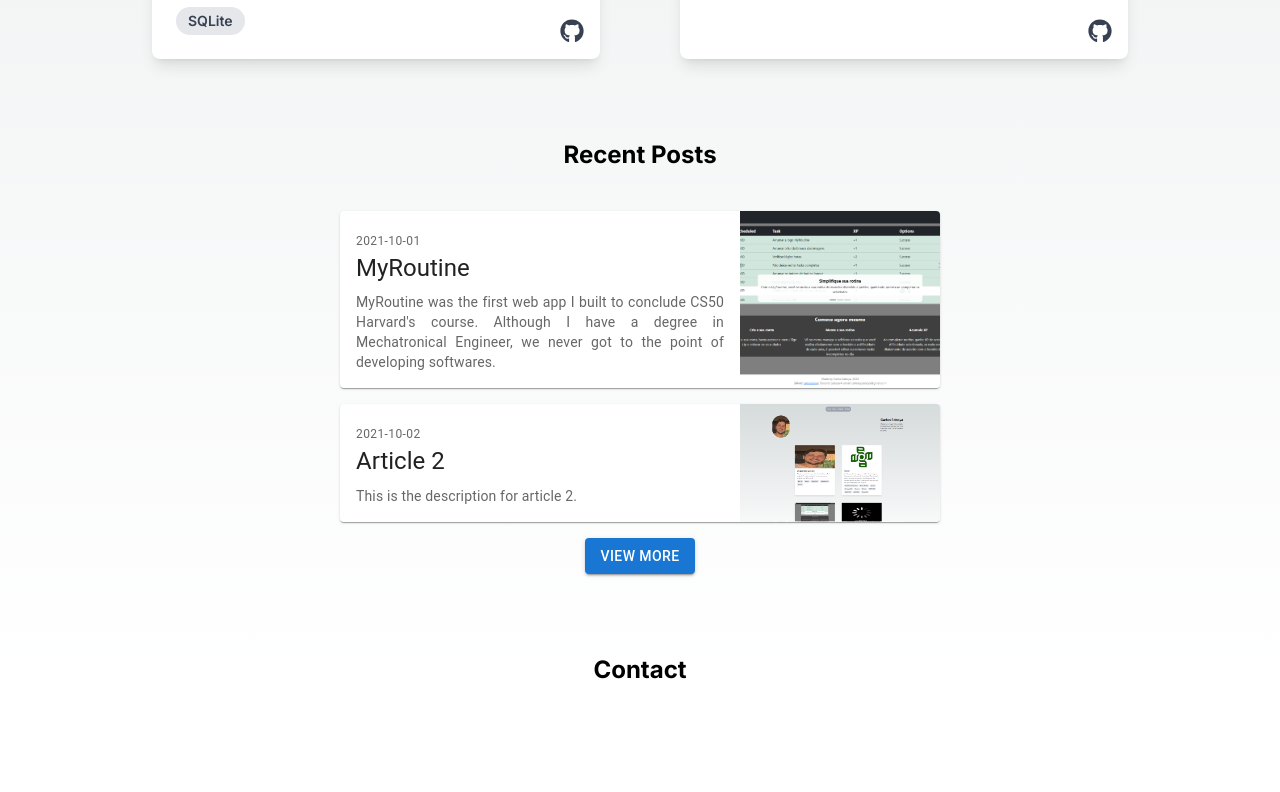
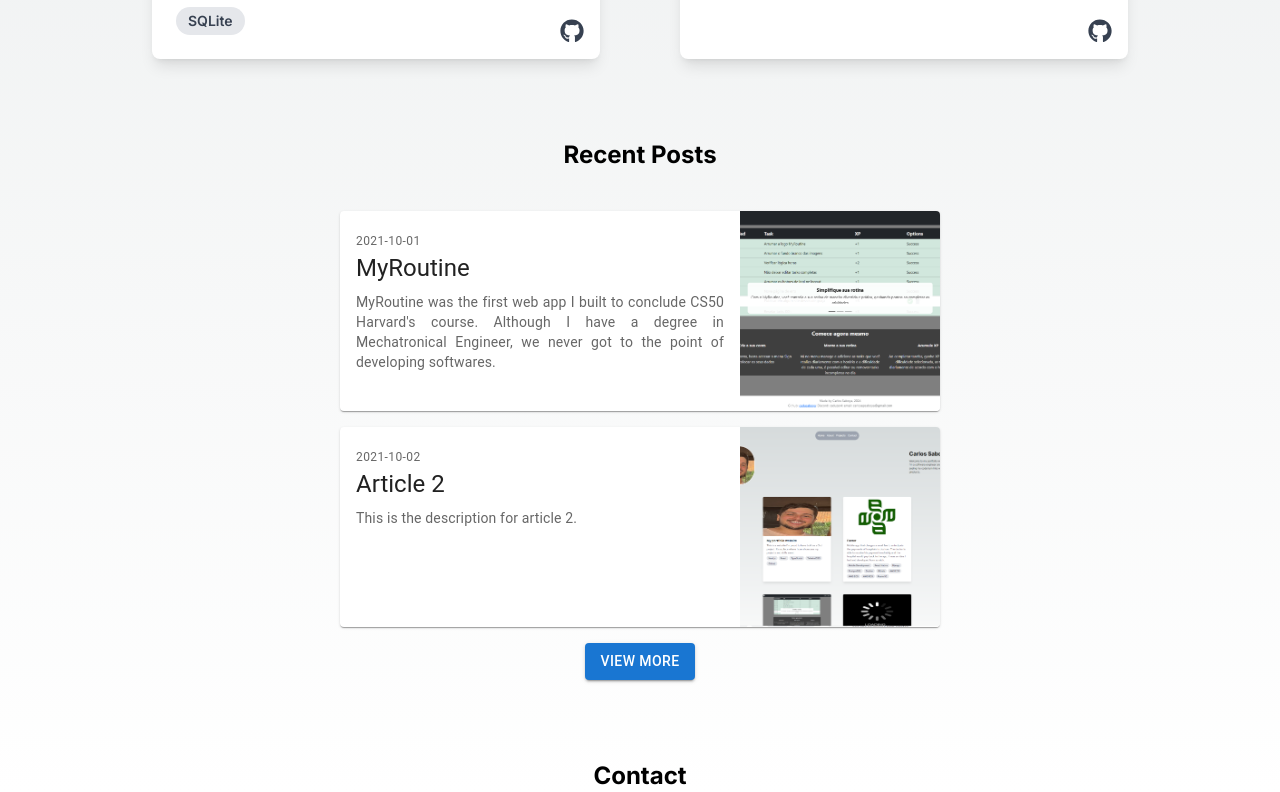
Before and after one commit to cadusaboya/portfolio-website, a Next.js app: page / in a window 1280 px wide. Shown: the part 1677-2469 px from the top of the page. Before the commit the page ends 2363 px from the top, so only its background shows below. Built offline with nearby package versions, Linux system fonts and the light colour scheme.

Commit message:
Added minimum height for cards and card-container effect

```diff
--- a/components/BlogCard.tsx
+++ b/components/BlogCard.tsx
@@ -10,7 +10,7 @@ const BlogCard = ({ title, description, image, url, date }: { title: string, des
   };
 
   return (
-    <Card sx={{ maxWidth: 600, width: '100%' }}>
+    <Card className="card-container" sx={{ maxWidth: 600, width: '100%', minHeight: 200}}>
       <CardActionArea onClick={handleCardClick}>
         <Box display="flex" flexDirection={{ xs: 'column', sm: 'row' }}>
           <CardContent sx={{ flex: 1 }}>
@@ -26,7 +26,7 @@ const BlogCard = ({ title, description, image, url, date }: { title: string, des
           </CardContent>
           <CardMedia
             component="img"
-            sx={{ width: { xs: '100%', sm: 200 }, height: 'auto' }}
+            sx={{ width: { xs: '100%', sm: 200 }, height: 200 }}
             image={image}
             alt={title}
           />
```
